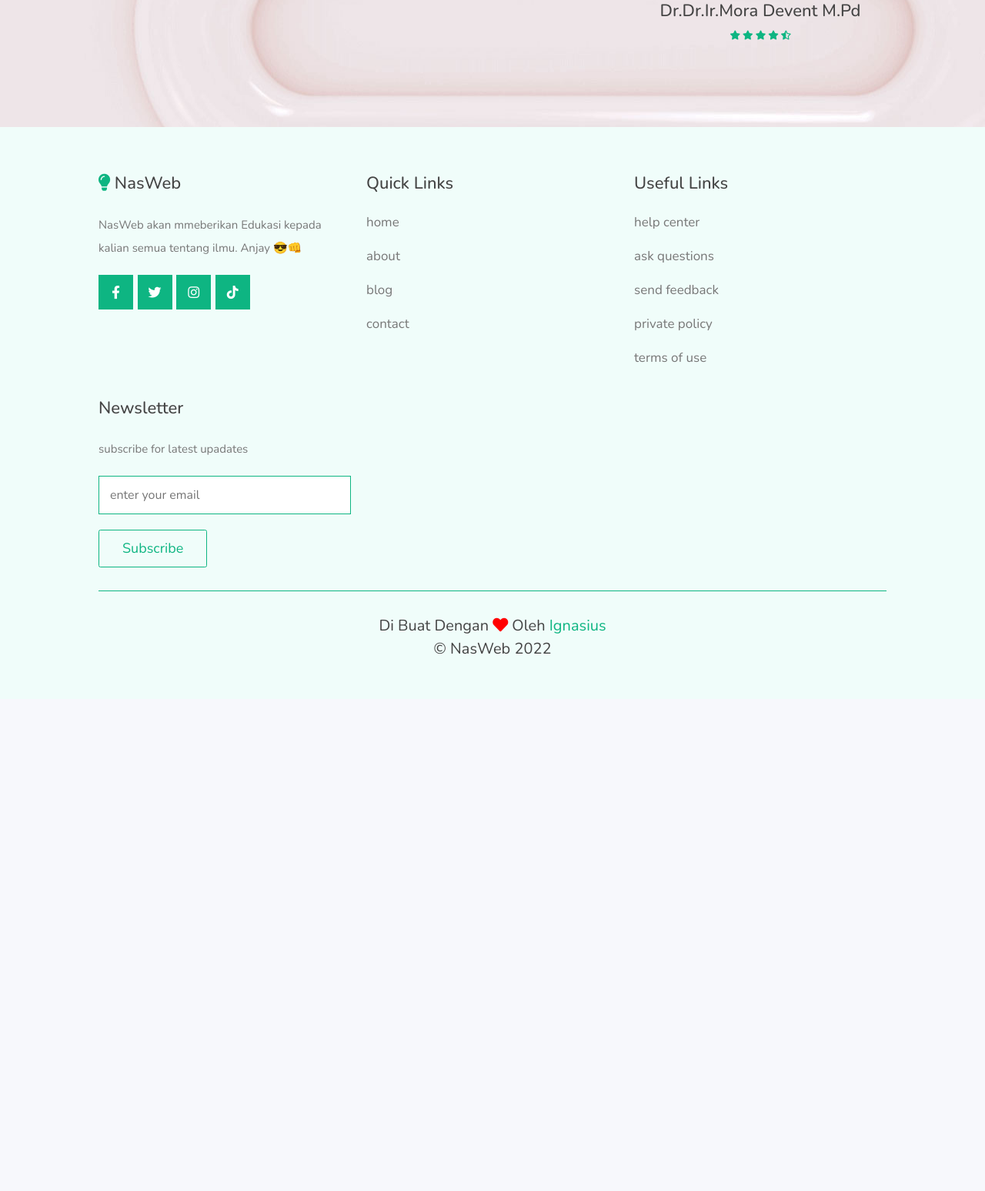
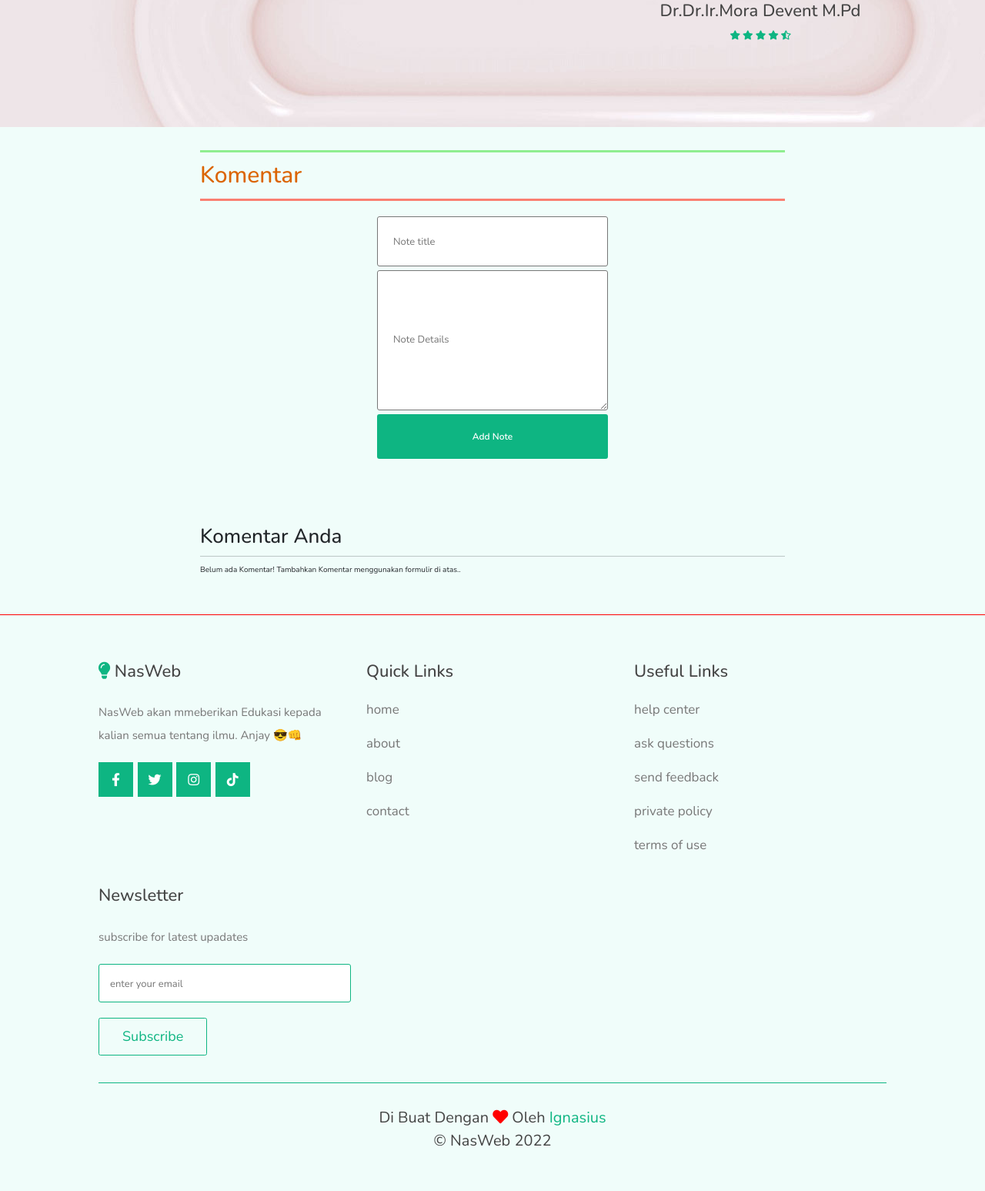
Before and after one commit to Ignasiussigit/NasWeb.github.io, a PHP site: page /home.html in a window 1280 px wide. Shown: the part 2642-4189 px from the top of the page at 77% size. Before the commit the page ends 3492 px from the top, so only its background shows below. Run offline with PHP 8.4, Linux system fonts and the light colour scheme.

Commit message:
menambahkan komentar

```diff
--- /dev/null
+++ b/css/komentar.css
@@ -0,0 +1,160 @@
+@import url('https://fonts.googleapis.com/css2?family=Open+Sans:wght@300;400;600;700&display=swap');
+
+
+:root {
+    --white: #fff;
+    --black: #1c2b2d;
+    --blue: #31326f;
+    --color-primary: #9d0191;
+    --color-sec: #db6400;
+    --color-grey: #eee;
+    --color-dark-grey: #222831;
+}
+
+/* * {
+    margin: 0;
+    padding: 0;
+    box-sizing: border-box;
+} */
+
+body {
+    font-family: 'Open Sans', sans-serif;
+    background-color: #f0fdfa;
+}
+
+.kotak {
+    height: 100vh;
+}
+
+/* UTILITY */
+.p-small {
+    padding-bottom: 5px;
+}
+.p-medium {
+    padding-bottom: 10px;
+}
+.p-y {
+    padding: 10px 0;
+}
+.m-y {
+    margin: 10px 0;
+}
+
+p {
+    font-size: 1.6rem;
+    line-height: 1.5;
+}
+
+/* img {
+    width: 100%;
+} */
+
+.container {
+    max-width: 800px;
+    margin: 0 auto;
+    padding: 0 20px;
+}
+
+header {
+    padding: 30px;
+}
+
+h2 {
+    font-size: 26px;
+}
+
+header h1 {
+    border-top: 3px solid lightgreen;
+    border-bottom: 3px solid salmon;
+    font-size: 30px;
+    color: #db6400;
+    line-height: 2;
+    margin-bottom: 20px;
+}
+
+header form {
+    display: flex;
+    flex-direction: column;
+    width: 30rem;
+}
+
+form > * {
+    margin-bottom: 5px;
+    outline: none;
+    font-size: 15px;
+    padding: 20px;
+    border: 1px solid #777;
+    border-radius: 3px;
+}
+
+form textarea {
+    padding: 80px 0 40px 20px;
+    font-size: 20px;
+    font-family: inherit;
+}
+
+::placeholder {
+    font-size: 13px;
+}
+
+form button {
+    background-color: #0eb582;
+    color: #fff;
+    font-size: 1.2rem;
+    font-weight: bold;
+    border: none;
+    cursor: pointer;
+    transition: all .3s;
+}
+
+form button:hover {
+    background-color: var(--color-sec);
+}
+
+.note {
+    padding: 1rem;
+    /* border: 1px solid #777; */
+    background-color: #fff;
+    border-radius: 3px;
+    margin: 3rem 0;
+    box-shadow: 10px 10px 25px #d0d0d0, -10px -10px 25px #fff;
+
+}
+
+.note-counter {
+    font-size: 12px;
+}
+
+.note-text {
+    font-size: 20px;
+    border: 1px solid #0eb582;
+    padding: 5px;
+}
+
+.note-title {
+    font-size: 25px;
+    font-weight: bold;
+    color: var(--black);
+}
+
+.note-btn {
+    padding: 7px;
+    margin-top: 5px;
+    font-size: 1rem;
+    background-color: rgb(224, 102, 57);
+    color: #fff;
+    border: none;
+    border-radius: 3px;
+    outline: none;
+    cursor: pointer;
+}
+
+.edit-btn {
+    background-color: var(--color-primary);
+}
+
+
+.tengah {
+    display: flex;
+    justify-content: center;
+}
--- a/css/style.css
+++ b/css/style.css
@@ -901,6 +901,7 @@ section {
 
 .footer {
   background: #f0fdfa;
+  border-top: 1px solid red;
 }
 
 .footer .box-container {
@@ -1405,3 +1406,18 @@ body a {
 .image {
   box-shadow: 20px 20px 35px #d0d0d0, -20px -20px 35px #fff;
 }
+
+
+/* komentar */
+:root {
+  --white: #fff;
+  --black: #1c2b2d;
+  --blue: #31326f;
+  --color-primary: #9d0191;
+  --color-sec: #db6400;
+  --color-grey: #eee;
+  --color-dark-grey: #222831;
+}
+
+
+/* akhir komentar */
--- a/home.html
+++ b/home.html
@@ -45,6 +45,7 @@ SELAMAT BELAJAR, JANGAN JADI ORANG BIASA !!! HUSST JANGAN BILANG BILANG UDAH LIA
 
    <!-- custom css file link  -->
    <link rel="stylesheet" href="css/style.css">
+   <link rel="stylesheet" href="css/komentar.css">
 
 </head>
 
@@ -412,6 +413,42 @@ SELAMAT BELAJAR, JANGAN JADI ORANG BIASA !!! HUSST JANGAN BILANG BILANG UDAH LIA
    </div>
    <!-- apa kata mereka ends -->
 
+   <!-- komentar -->
+
+
+   <header>
+      <div class="container">
+         <h1>Komentar</h1>
+         <div class="tengah">
+            <form action="">
+               <input type="text" id="note-title" placeholder="Note title">
+               <textarea id="note-text" placeholder="Note Details"></textarea>
+               <button id="add-btn">Add Note</button>
+            </form>
+         </div>
+      </div>
+   </header>
+
+   <section>
+      <div class="container">
+         <h2>Komentar Anda</h2>
+         <hr>
+         <div id="notes">
+
+            <div class="note">
+               <p class="note-counter">Komentar ${index + 1}</p>
+               <h3 class="note-title"> $element.title </h3>
+               <p class="note-text"> $element.text</p>
+               <button class="note-btn">Delete Note</button>
+               <button class="notr-btn edit-btn">Delete Note</button>
+            </div>
+
+         </div>
+      </div>
+   </section>
+
+   <!-- akhir komentar -->
+
 
 
 
@@ -482,6 +519,7 @@ SELAMAT BELAJAR, JANGAN JADI ORANG BIASA !!! HUSST JANGAN BILANG BILANG UDAH LIA
 
    <!-- swiper js link  -->
    <script src="https://unpkg.com/swiper@7/swiper-bundle.min.js"></script>
+   <script src="./js/komentar.js"></script>
 
    <!-- script bootstrap -->
    <script src="https://cdn.jsdelivr.net/npm/bootstrap@5.1.3/dist/js/bootstrap.bundle.min.js"
--- /dev/null
+++ b/js/komentar.js
@@ -0,0 +1,104 @@
+// Add note to local storage
+let addBtn = document.getElementById("add-btn");
+addBtn.addEventListener("click", function (e) {
+
+    let addTitle = document.getElementById("note-title");
+    let addTxt = document.getElementById("note-text");
+
+    if (addTitle.value == "" || addTxt.value == "") {
+        return alert("Silakan tambahkan Nama anda")
+    }
+
+    let notes = localStorage.getItem("notes");
+    if (notes == null) {
+        notesObj = [];
+    } else {
+        notesObj = JSON.parse(notes);
+    }
+    let myObj = {
+        title: addTitle.value,
+        text: addTxt.value
+    }
+    notesObj.push(myObj);
+    localStorage.setItem("notes", JSON.stringify(notesObj));
+    addTxt.value = "";
+    addTitle.value = "";
+    //   console.log(notesObj);
+    showNotes();
+});
+
+// Function to show elements from localStorage
+function showNotes() {
+    let notes = localStorage.getItem("notes");
+    if (notes == null) {
+        notesObj = [];
+    } else {
+        notesObj = JSON.parse(notes);
+    }
+    let html = "";
+    notesObj.forEach(function (element, index) {
+        html += `
+        <div class="note">
+            <p class="note-counter">Komentar ${index + 1}</p>
+            <h3 class="note-title"> ${element.title} </h3>
+            <p class="note-text"> ${element.text}</p>
+            <button id="${index}"onclick="deleteNote(this.id)" class="note-btn">Hapus Komentar</button>
+            <button id="${index}"onclick="editNote(this.id)" class="note-btn edit-btn">Edit Komentar</button>
+        </div>
+            `;
+    });
+    let notesElm = document.getElementById("notes");
+    if (notesObj.length != 0) {
+        notesElm.innerHTML = html;
+    } else {
+        notesElm.innerHTML = `Belum ada Komentar! Tambahkan Komentar menggunakan formulir di atas..`;
+    }
+}
+
+// Function to delete a note
+function deleteNote(index) {
+    //   console.log("I am deleting", index);
+    let confirmDel = confirm("Kamu Yakin ingin menghapus Komentar?");
+    if (confirmDel == true) {
+        let notes = localStorage.getItem("notes");
+        if (notes == null) {
+            notesObj = [];
+        } else {
+            notesObj = JSON.parse(notes);
+        }
+
+        notesObj.splice(index, 1);
+        localStorage.setItem("notes", JSON.stringify(notesObj));
+        showNotes();
+    }
+
+}
+
+// Function to Edit the Note
+function editNote(index) {
+    let notes = localStorage.getItem("notes");
+    let addTitle = document.getElementById("note-title");
+    let addTxt = document.getElementById("note-text");
+
+    if (addTitle.value !== "" || addTxt.value !== "") {
+        return alert("Harap kosongkan formulir sebelum mengedit catatan")
+    }
+
+    if (notes == null) {
+        notesObj = [];
+    } else {
+        notesObj = JSON.parse(notes);
+    }
+    console.log(notesObj);
+
+    notesObj.findIndex((element, index) => {
+        addTitle.value = element.title;
+        addTxt.value = element.text;
+    })
+    notesObj.splice(index, 1);
+    localStorage.setItem("notes", JSON.stringify(notesObj));
+    showNotes();
+}
+
+
+showNotes();
```
